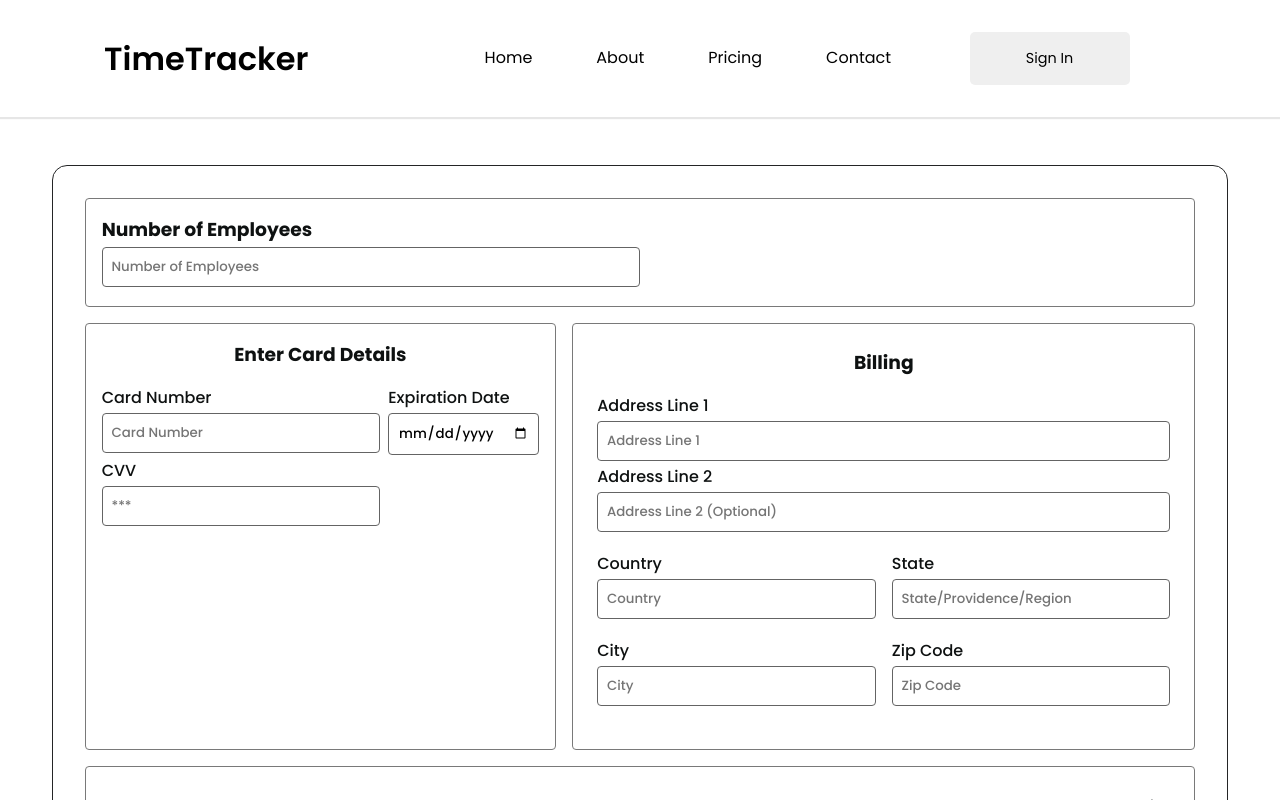
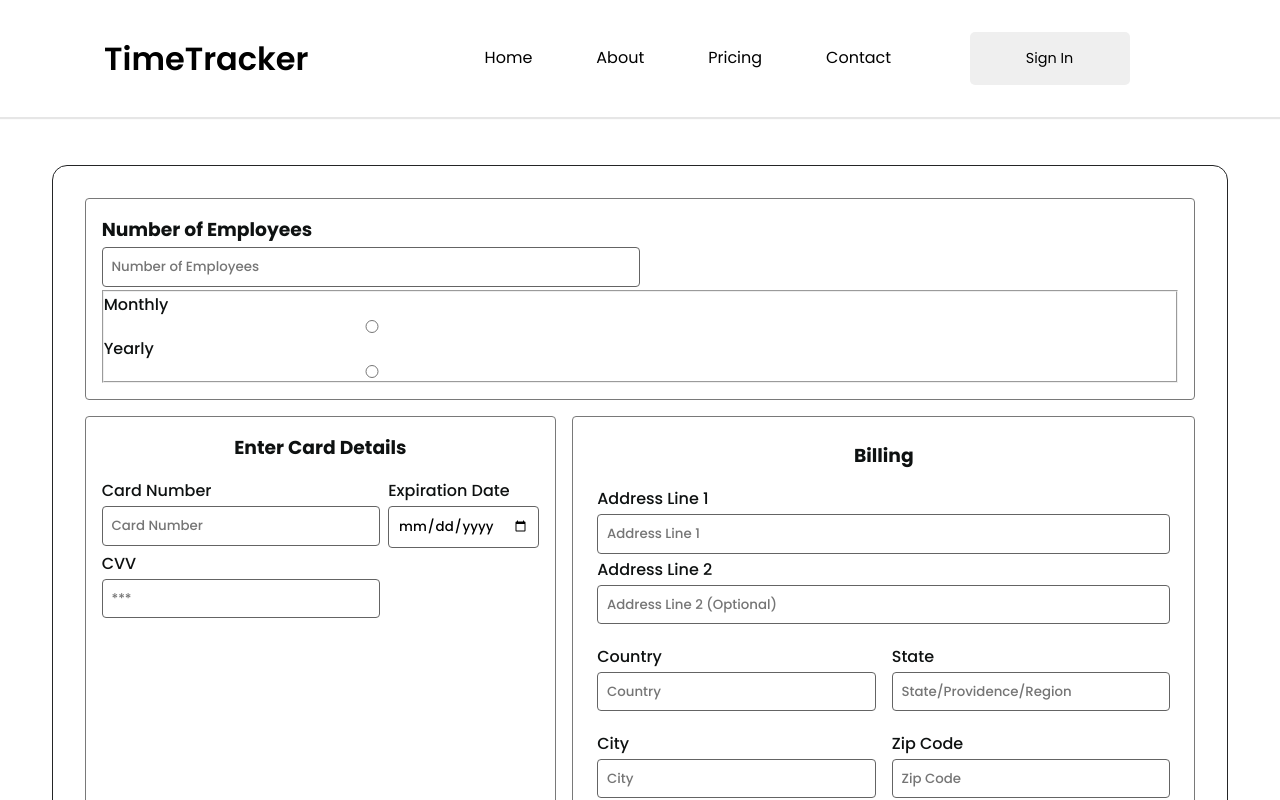
Before and after one commit to chenderson17/TimeTracker, a React (Create React App) app in the folder timetrackerwebapp/: page /signup in a window 1280 px wide. Both pictures are taken after a click on the button 1120 px from the left and 706 px from the top of the page. Shown: the top 800 px of the page. Built offline with nearby package versions, Linux system fonts and the light colour scheme; some icons are missing.

Commit message:
moved monthly/yearly radio out of num box

```diff
--- a/timetrackerwebapp/src/Components/SignUpOrgPageTwo.js
+++ b/timetrackerwebapp/src/Components/SignUpOrgPageTwo.js
@@ -5,7 +5,6 @@ import './SignUpOrgPageTwo.css';
 export default function SignUpOrgPageTwo({orgLeftButton, formBehaviour, planArray}){
     const [numOfEmployees, setNumOfEmployees] = useState(null);
     const[planDetails, setPlanDetails] = useState("Free");
-    const[priceDetails, setPriceDetails] = useState(0.00);
     const [currentPlan, setCurrentPlan] = useState(planArray[4]);
     const tax = (Math.round(currentPlan.price * 5.7) / 100);
     const[displayButtons, setDisplay] = useState(false);
@@ -34,6 +33,14 @@ export default function SignUpOrgPageTwo({orgLeftButton, formBehaviour, planArra
         <input type="text" inputmode="numeric"name="numOfEmployeesSignup" placeholder='Number of Employees' onKeyUp={getEmployeeNumber}></input>
         </div>
         <SignUpOrgPageTwoPriceButtons setCurrentPlan={setCurrentPlan} currentPlan={currentPlan} employeeAmount={numOfEmployees} showButtons={displayButtons} planArray={planArray}/>
+        </div>
+        <div className='radio-btns'>
+            <fieldset>
+            <label>Monthly</label>
+            <input id='monthly-yearly' name='monthlyyearly' type='radio'></input>
+            <label>Yearly</label>
+            <input id='monthly-yearly' name='monthlyyearly' type='radio'></input>
+            </fieldset>
         </div>
         </div>
 
```
